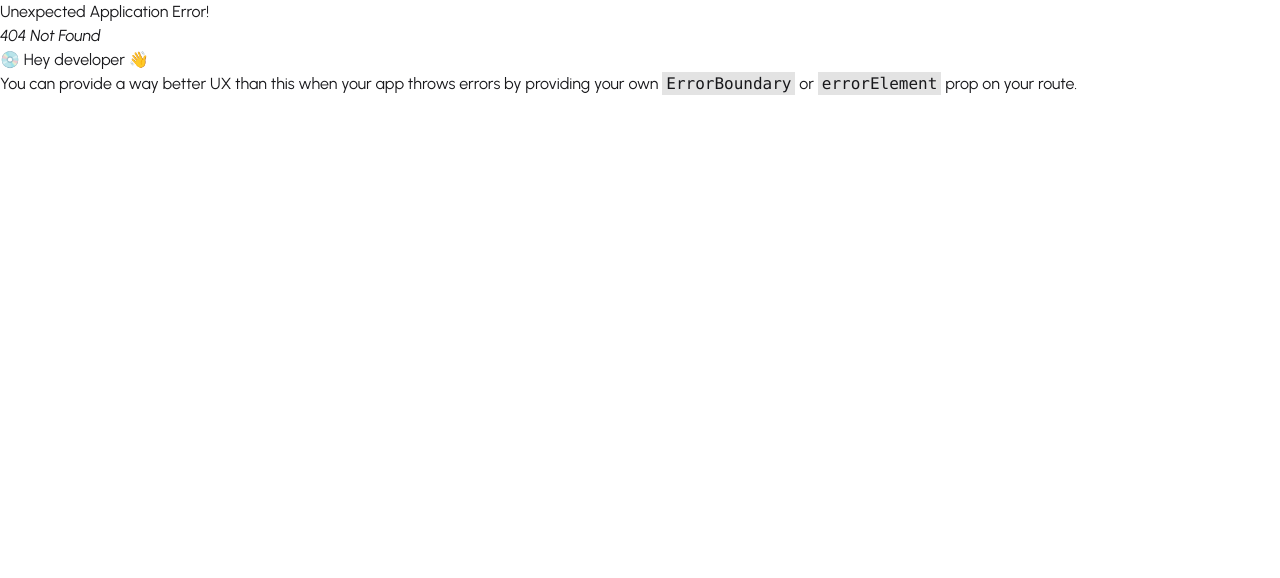
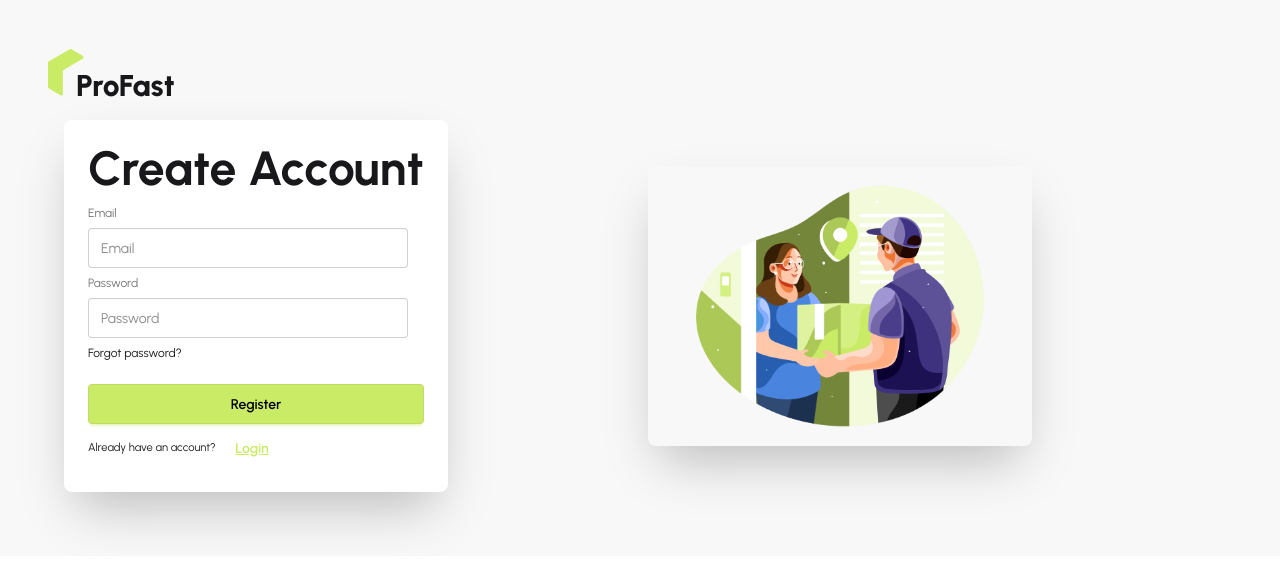
Before and after one commit to Sumiaya-Akther/zap-shift-client, a React (Vite) app: page /register in a window 1280 px wide. Before the commit this address had no page. Shown: the top 578 px of the page. Built offline with nearby package versions, Linux system fonts and the light colour scheme; no server answers; a web font is replaced by a local one.

Commit message:
register and login page without social login

```diff
--- a/package.json
+++ b/package.json
@@ -13,9 +13,11 @@
     "@tailwindcss/vite": "^4.1.11",
     "aos": "^2.3.4",
     "daisyui": "^5.0.43",
+    "firebase": "^11.10.0",
     "react": "^19.1.0",
     "react-dom": "^19.1.0",
     "react-fast-marquee": "^1.6.5",
+    "react-hook-form": "^7.59.0",
     "react-icons": "^5.5.0",
     "react-responsive-carousel": "^3.2.23",
     "react-router": "^7.6.3",
--- /dev/null
+++ b/src/contexts/AuthContext/AuthContext.jsx
@@ -0,0 +1,3 @@
+import { createContext } from "react";
+
+export const AuthContext = createContext()
--- /dev/null
+++ b/src/contexts/AuthContext/AuthProvider.jsx
@@ -0,0 +1,62 @@
+import React, { useEffect, useState } from 'react';
+import { AuthContext } from './AuthContext';
+import { createUserWithEmailAndPassword, GoogleAuthProvider, onAuthStateChanged, signInWithEmailAndPassword, signInWithPopup, signOut } from 'firebase/auth';
+import { auth } from '../../firebase/firebase.config';
+
+
+const googleProvider = new GoogleAuthProvider()
+
+const AuthProvider = ({ children }) => {
+
+    const [user, setUser] = useState(null);
+    const [loading, setLoading] = useState(true);
+
+    const createUser = (email, password) => {
+        setLoading(true);
+        return createUserWithEmailAndPassword(auth, email, password);
+    }
+
+    const signIn = (email, password) => {
+        setLoading(true);
+        return signInWithEmailAndPassword(auth, email, password);
+    }
+
+    const signInWithGoogle = () => {
+        setLoading(true);
+        return signInWithPopup(auth, googleProvider);
+    }
+
+    const logOut = () => {
+        setLoading(true);
+        return signOut(auth);
+    }
+
+    useEffect(() => {
+        const unSubscribe = onAuthStateChanged(auth, currentUser => {
+            setUser(currentUser);
+            console.log('user in the auth state change', currentUser)
+            setLoading(false);
+        });
+
+        return () => {
+            unSubscribe();
+        }
+    }, [])
+
+    const authInfo = {
+        user,
+        loading,
+        createUser,
+        signIn,
+        signInWithGoogle,
+        logOut
+    }
+
+    return (
+        <AuthContext value={authInfo}>
+            {children}
+        </AuthContext>
+    );
+};
+
+export default AuthProvider;
--- /dev/null
+++ b/src/firebase/firebase.config.js
@@ -0,0 +1,19 @@
+// Import the functions you need from the SDKs you need
+import { initializeApp } from "firebase/app";
+import { getAuth } from "firebase/auth";
+// TODO: Add SDKs for Firebase products that you want to use
+// https://firebase.google.com/docs/web/setup#available-libraries
+
+// Your web app's Firebase configuration
+const firebaseConfig = {
+  apiKey: import.meta.env.VITE_API_KEY,
+  authDomain: import.meta.env.VITE_AUTH_DOMAIN,
+  projectId: import.meta.env.VITE_PROJECT_ID,
+  storageBucket: import.meta.env.VITE_STORAGE_BUCKET,
+  messagingSenderId: import.meta.env.VITE_MESSAGING_SENDER_ID,
+  appId: import.meta.env.VITE_APP_ID,
+};
+
+// Initialize Firebase
+const app = initializeApp(firebaseConfig);
+export const auth = getAuth(app);
--- /dev/null
+++ b/src/hooks/useAuth.jsx
@@ -0,0 +1,9 @@
+import React, { use } from 'react';
+import { AuthContext } from '../contexts/AuthContext/AuthContext';
+
+const useAuth = () => {
+  const authInfo = use(AuthContext);
+  return authInfo;
+};
+
+export default useAuth;
--- /dev/null
+++ b/src/latouts/AuthLayout.jsx
@@ -0,0 +1,28 @@
+import React from 'react';
+import { Outlet } from 'react-router';
+import authImg from '../assets/authImage.png'
+import ProFastLogo from '../shared/proFasrLogo/ProFastLogo';
+
+
+const AuthLayout = () => {
+    return (
+        <div className="p-12 bg-base-200">
+            <div>
+                <ProFastLogo></ProFastLogo>
+            </div>
+            <div className="hero-content flex-col lg:flex-row-reverse">
+                <div className='flex-1'>
+                    <img
+                        src={authImg}
+                        className="max-w-sm rounded-lg shadow-2xl"
+                    />
+                </div>
+                <div className='flex-1'>
+                    <Outlet></Outlet>
+                </div>
+            </div>
+        </div>
+    );
+};
+
+export default AuthLayout;
--- a/src/main.jsx
+++ b/src/main.jsx
@@ -5,13 +5,16 @@
 import { router } from './router/router.jsx';
 import 'aos/dist/aos.css';
 import Aos from 'aos';
+import AuthProvider from './contexts/AuthContext/AuthProvider.jsx';
 
 Aos.init();
 
 createRoot(document.getElementById('root')).render(
   <StrictMode>
     <div className='font-urbanist max-w-7xl mx-auto'>
-      <RouterProvider router={router} />
+      <AuthProvider>
+        <RouterProvider router={router} />
+      </AuthProvider>
     </div>
   </StrictMode>,
 )
--- /dev/null
+++ b/src/pages/authentication/login/Login.jsx
@@ -0,0 +1,54 @@
+import React from 'react';
+import { useForm } from 'react-hook-form';
+import { Link } from 'react-router';
+// import SocialLogin from '../SocialLogin/SocialLogin';
+
+const Login = () => {
+    const { register, handleSubmit, formState: { errors } } = useForm();
+
+    const onSubmit = data => {
+        console.log(data);
+    }
+
+    return (
+        <div className="card bg-base-100 w-full max-w-sm shrink-0 shadow-2xl">
+            <div className="card-body">
+                <h1 className="text-5xl font-bold">Please Login</h1>
+                <form onSubmit={handleSubmit(onSubmit)}>
+                    <fieldset className="fieldset">
+
+                        <label className="label">Email</label>
+                        <input
+                            type="email"
+                            {...register('email')}
+                            className="input" placeholder="Email" />
+
+
+                        <label className="label">Password</label>
+                        <input
+                            type="password"
+                            {...register('password', {
+                                required: true,
+                                minLength: 6
+                            })}
+                            className="input" placeholder="Password" />
+                        {
+                            errors.password?.type === 'required' && <p className='text-red-500'>Password is required</p>
+                        }
+                        {
+                            errors.password?.type === 'minLength' && <p className='text-red-500'>Password Must be 6 characters or longer</p>
+                        }
+
+                        <div><a className="link link-hover">Forgot password?</a></div>
+
+                        <button className="btn btn-primary text-black mt-4">Login</button>
+                    </fieldset>
+                    <p><small>New to this website? <Link className="btn btn-link" to="/register">Register</Link></small></p>
+                </form>
+                {/* <SocialLogin></SocialLogin> */}
+            </div>
+        </div>
+    );
+};
+
+export default Login;
--- /dev/null
+++ b/src/pages/authentication/register/Register.jsx
@@ -0,0 +1,59 @@
+import React from 'react';
+import { useForm } from 'react-hook-form';
+
+import { Link } from 'react-router';
+import useAuth from '../../../hooks/useAuth';
+// import SocialLogin from '../SocialLogin/SocialLogin';
+
+const Register = () => {
+    const { register, handleSubmit, formState: { errors } } = useForm();
+    const { createUser } = useAuth();
+
+    const onSubmit = data => {
+        console.log(data);
+        createUser(data.email, data.password)
+            .then(result => {
+                console.log(result.user)
+            })
+            .catch(error => {
+                console.error(error);
+            })
+    }
+
+    return (
+
+        <div className="card bg-base-100 w-full max-w-sm shrink-0 shadow-2xl">
+            <div className="card-body">
+                <h1 className="text-5xl font-bold">Create Account</h1>
+                <form onSubmit={handleSubmit(onSubmit)}>
+                    <fieldset className="fieldset">
+                        {/* email field */}
+                        <label className="label">Email</label>
+                        <input type="email"
+                            {...register('email', { required: true })}
+                            className="input" placeholder="Email" />
+                        {
+                            errors.email?.type === 'required' && <p className='text-red-500'>Email is required</p>
+                        }
+
+                        <label className="label">Password</label>
+                        <input type="password" {...register('password', { required: true, minLength: 6 })} className="input" placeholder="Password" />
+                        {
+                            errors.password?.type === 'required' && <p className='text-red-500'>Password is required</p>
+                        }
+                        {
+                            errors.password?.type === 'minLength' && <p className='text-red-500'>Password must be 6 characters or longer</p>
+                        }
+
+                        <div><a className="link link-hover">Forgot password?</a></div>
+                        <button className="btn btn-primary text-black mt-4">Register</button>
+                    </fieldset>
+                    <p><small>Already have an account? <Link className="btn btn-link" to="/login">Login</Link></small></p>
+                </form>
+                {/* <SocialLogin></SocialLogin> */}
+            </div>
+        </div>
+    );
+};
+
+export default Register;
--- a/src/router/router.jsx
+++ b/src/router/router.jsx
@@ -3,6 +3,9 @@
 } from "react-router";
 import MainLayOut from "../latouts/MainLayOut";
 import Home from "../pages/home/Home";
+import AuthLayout from "../latouts/AuthLayout";
+import Login from "../pages/authentication/login/Login";
+import Register from "../pages/authentication/register/Register";
 
  export const router = createBrowserRouter([
   {
@@ -15,4 +18,18 @@
       }
     ]
   },
+  {
+    path:'/',
+    Component: AuthLayout,
+    children: [
+      {
+        path:'login',
+        Component: Login
+      },
+      {
+        path: 'register',
+        Component: Register
+      }
+    ]
+  }
 ]);
```
Also changed, not shown: 1 other file (tests, documents, lock files or other folders).
